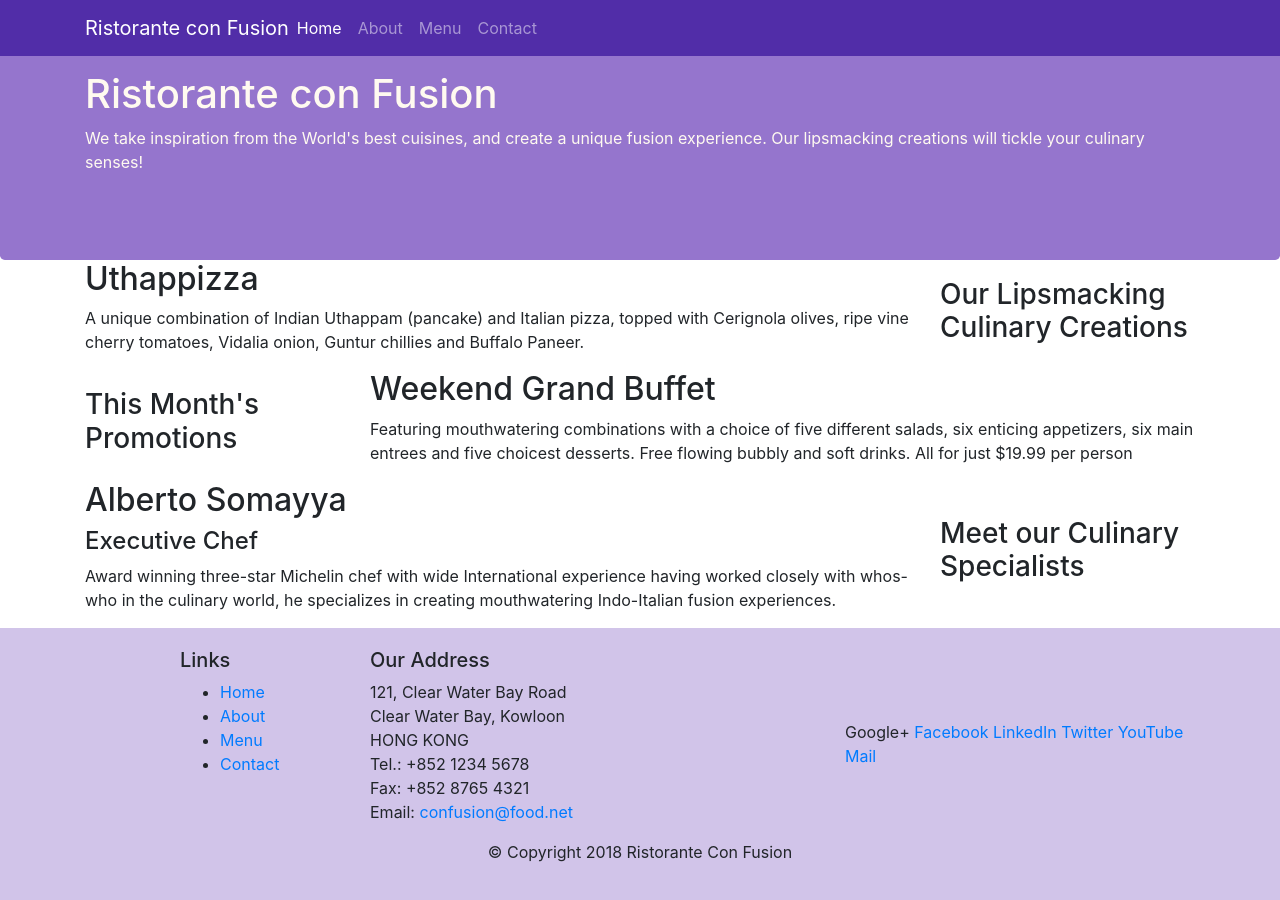
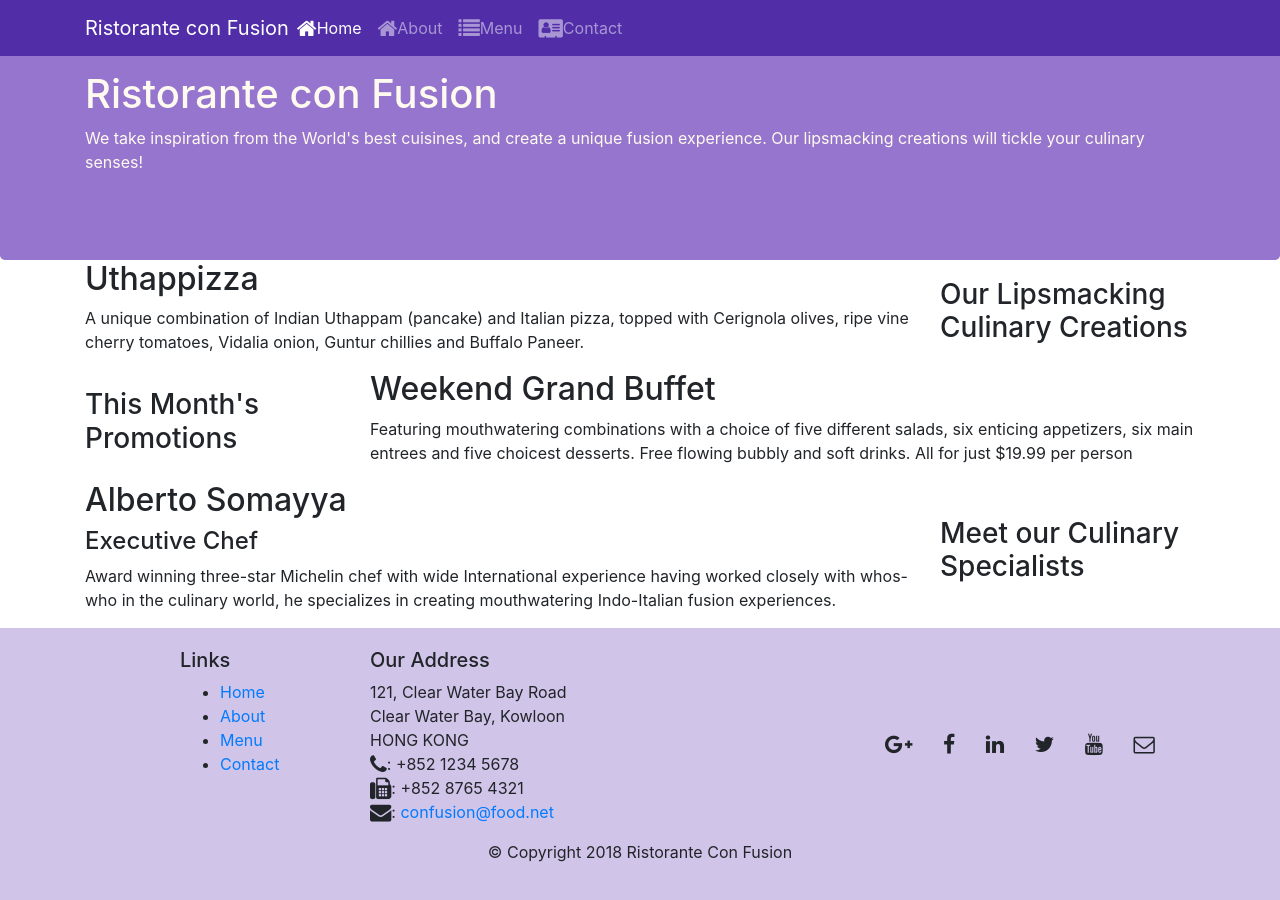
Before and after one commit to cadkishore/React-Course1, a website: page index.html in a window 1280 px wide. Drawn offline with nearby package versions, Linux system fonts and the light colour scheme.

Commit message:
icon fonts

```diff
--- a/index.html
+++ b/index.html
@@ -9,6 +9,8 @@
 
         <!-- Bootstrap CSS -->
         <link rel="stylesheet" href="node_modules/bootstrap/dist/css/bootstrap.min.css">
+        <link rel="stylesheet" href="node_modules/font-awesome/css/font-awesome.min.css">
+        <link rel="stylesheet" href="node_modules/bootstrap-social/bootstrap-social.scss">
         <link rel="stylesheet" href="css/styles.css">
     <title>Ristorante Con Fusion</title>
 </head>
@@ -22,10 +24,10 @@
               <a class="navbar-brand mr-auto" href="#">Ristorante con Fusion</a>
               <div class="collapse navbar-collapse" id="navbar">
                 <ul class="navbar-nav mr-auto ">
-                    <li class="nav-item active" ><a class="nav-link" href="#">Home</a></li>
-                    <li class="nav-item"><a class="nav-link" href="./aboutus.html">About</a></li>
-                    <li class="nav-item"><a class="nav-link" href="#">Menu</a></li>
-                    <li class="nav-item"><a class="nav-link" href="#">Contact</a></li>
+                    <li class="nav-item active" ><a class="nav-link" href="#"><span class="fa fa-home fa-lg"></span>Home</a></li>
+                    <li class="nav-item"><a class="nav-link" href="./aboutus.html"><span class="fa fa-home fa-lg"></span>About</a></li>
+                    <li class="nav-item"><a class="nav-link" href="#"><span class="fa fa-list fa-lg"></span>Menu</a></li>
+                    <li class="nav-item"><a class="nav-link" href="#"><span class="fa fa-address-card fa-lg"></span>Contact</a></li>
                 </ul>
               </div>
        </div>
@@ -95,19 +97,19 @@
 		              121, Clear Water Bay Road<br>
 		              Clear Water Bay, Kowloon<br>
 		              HONG KONG<br>
-		              Tel.: +852 1234 5678<br>
-		              Fax: +852 8765 4321<br>
-		              Email: <a href="mailto:confusion@food.net">confusion@food.net</a>
+		              <i class="fa fa-phone fa-lg"></i>: +852 1234 5678<br>
+		              <i class="fa fa-fax fa-lg"></i>: +852 8765 4321<br>
+		              <i class="fa fa-envelope fa-lg"></i>: <a href="mailto:confusion@food.net">confusion@food.net</a>
 		           </address>
                 </div>
                 <div class= "col-12 col-sm-4 align-self-center">
-                    <div class="text-center>
-                        <a href="http://google.com/+">Google+</a>
-                        <a href="http://www.facebook.com/profile.php?id=">Facebook</a>
-                        <a href="http://www.linkedin.com/in/">LinkedIn</a>
-                        <a href="http://twitter.com/">Twitter</a>
-                        <a href="http://youtube.com/">YouTube</a>
-                        <a href="mailto:">Mail</a>
+                    <div class="text-center">
+                        <a class="btn btn-social-icon btn-google" href="http://google.com/+"><i class="fa fa-google-plus fa-lg"></i></a>
+                        <a class="btn btn-social-icon btn-facebook"href="http://www.facebook.com/profile.php?id="><i class="fa fa-facebook fa-lg"></i></a>
+                        <a class="btn btn-social-icon btn-linkedin"href="http://www.linkedin.com/in/"><i class="fa fa-linkedin fa-lg"></i></a>
+                        <a class="btn btn-social-icon btn-twitter"href="http://twitter.com/"><i class="fa fa-twitter fa-lg"></i></a>
+                        <a class="btn btn-social-icon btn-youtube"href="http://youtube.com/"><i class="fa fa-youtube fa-lg"></i></a>
+                        <a class="btn btn-social-icon "href="mailto:"><i class="fa fa-envelope-o fa-lg"></i></a>
                     </div>
                 </div>
            </div>
--- a/package.json
+++ b/package.json
@@ -23,6 +23,8 @@
   },
   "dependencies": {
     "bootstrap": "^4.5.0",
+    "bootstrap-social": "^5.1.1",
+    "font-awesome": "^4.7.0",
     "jquery": "^3.5.1",
     "popper.js": "^1.12.9"
   }
```
Also changed, not shown: aboutus.html (+18 -16 lines), 1 other file.
